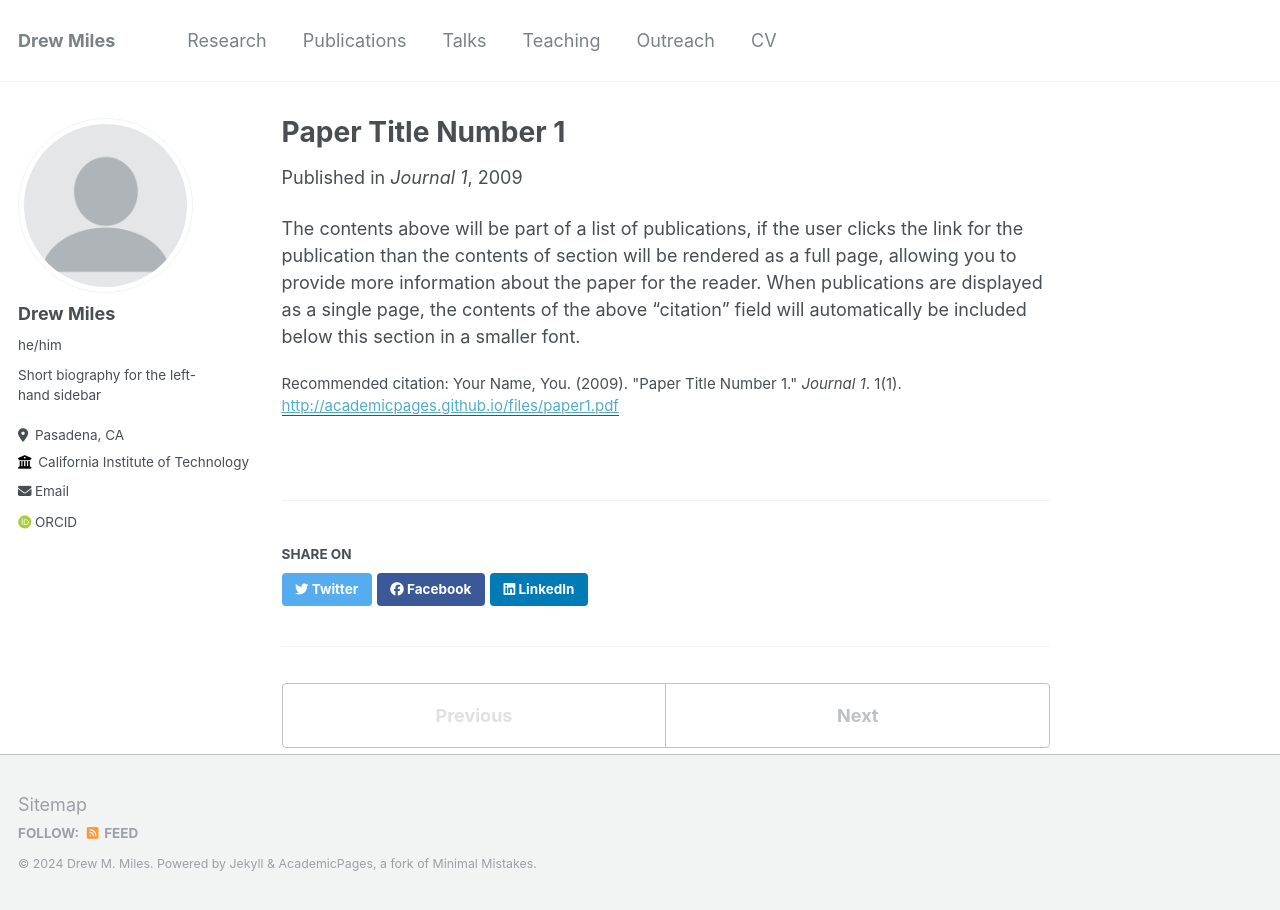
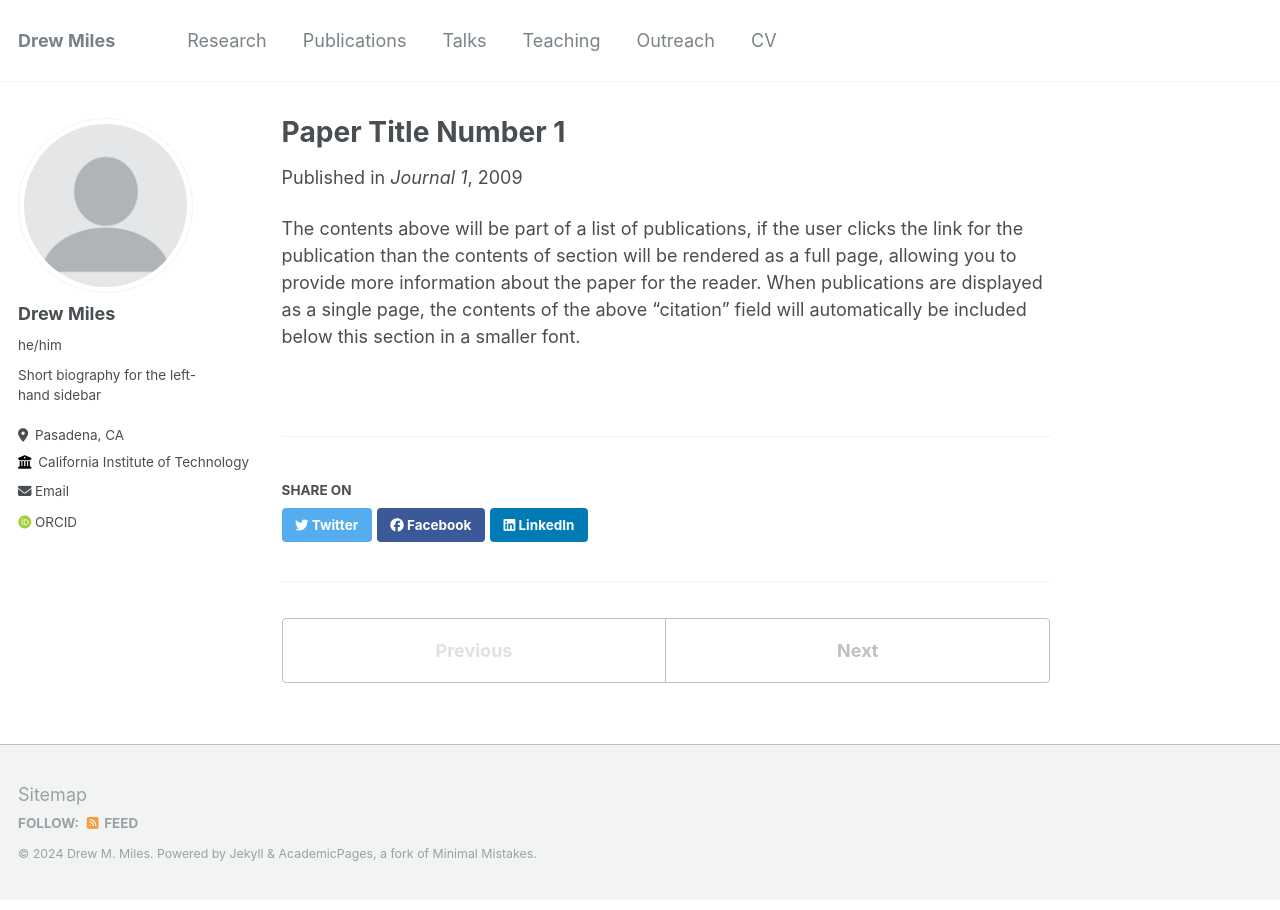
Before and after one commit to drew-miles/drew-miles.github.io, a Jekyll site: the page built from _publications/2009-10-01-paper-title-number-1.md, in a window 1280 px wide. Built offline with Jekyll 4.4.1, drawn with Linux system fonts in a browser that asks for light colours; some web fonts are replaced; part of the change alters nothing that is shown.

Commit message:
Update 2009-10-01-paper-title-number-1.md

```diff
--- a/_publications/2009-10-01-paper-title-number-1.md
+++ b/_publications/2009-10-01-paper-title-number-1.md
@@ -2,11 +2,11 @@
 title: "Paper Title Number 1"
 collection: publications
 permalink: /publication/2009-10-01-paper-title-number-1
-excerpt: 'This paper is about the number 1. The number 2 is left for future work.'
+#excerpt: 'This paper is about the number 1. The number 2 is left for future work.'
 date: 2009-10-01
 venue: 'Journal 1'
 paperurl: 'http://academicpages.github.io/files/paper1.pdf'
-citation: 'Your Name, You. (2009). &quot;Paper Title Number 1.&quot; <i>Journal 1</i>. 1(1).'
+#citation: 'Your Name, You. (2009). &quot;Paper Title Number 1.&quot; <i>Journal 1</i>. 1(1).'
 ---
 
 The contents above will be part of a list of publications, if the user clicks the link for the publication than the contents of section will be rendered as a full page, allowing you to provide more information about the paper for the reader. When publications are displayed as a single page, the contents of the above "citation" field will automatically be included below this section in a smaller font.
```
